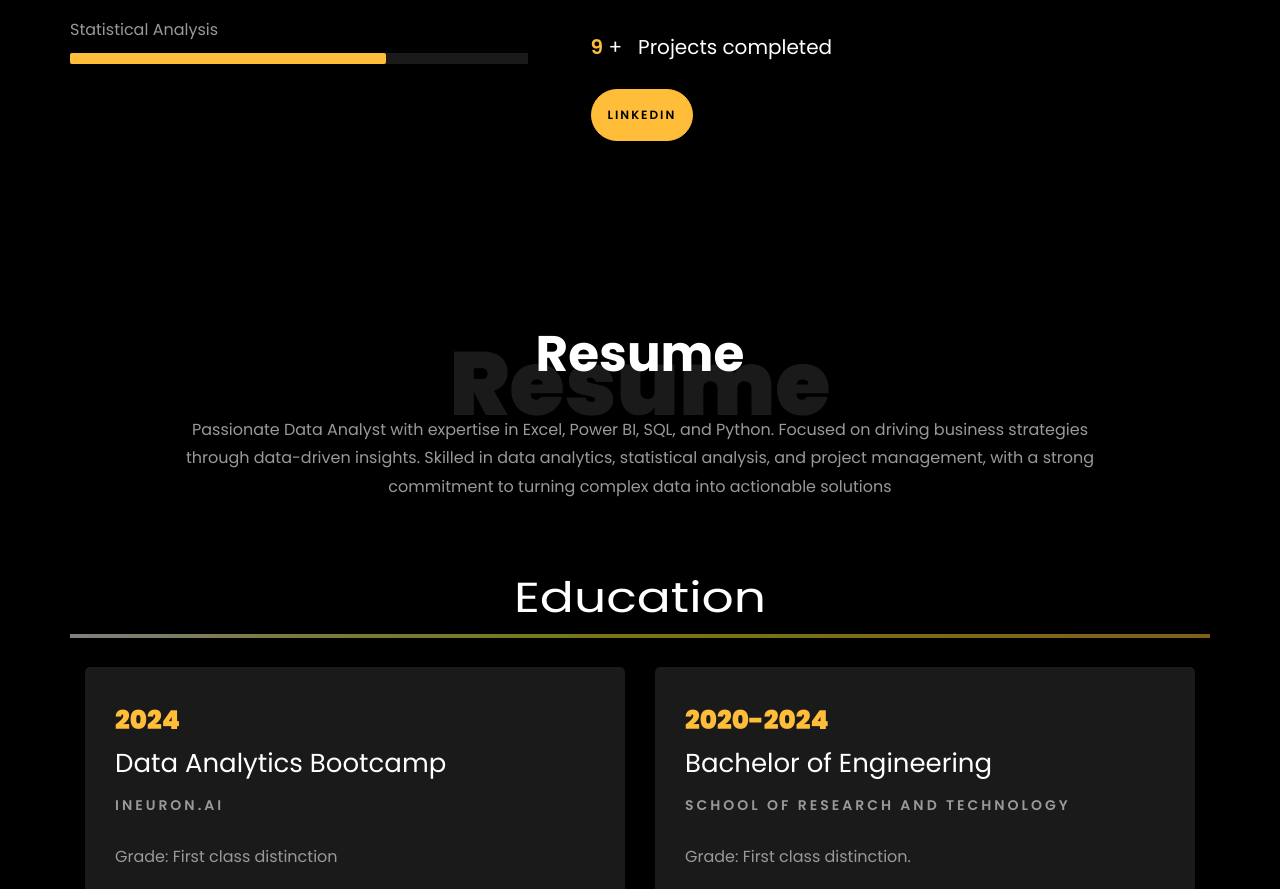
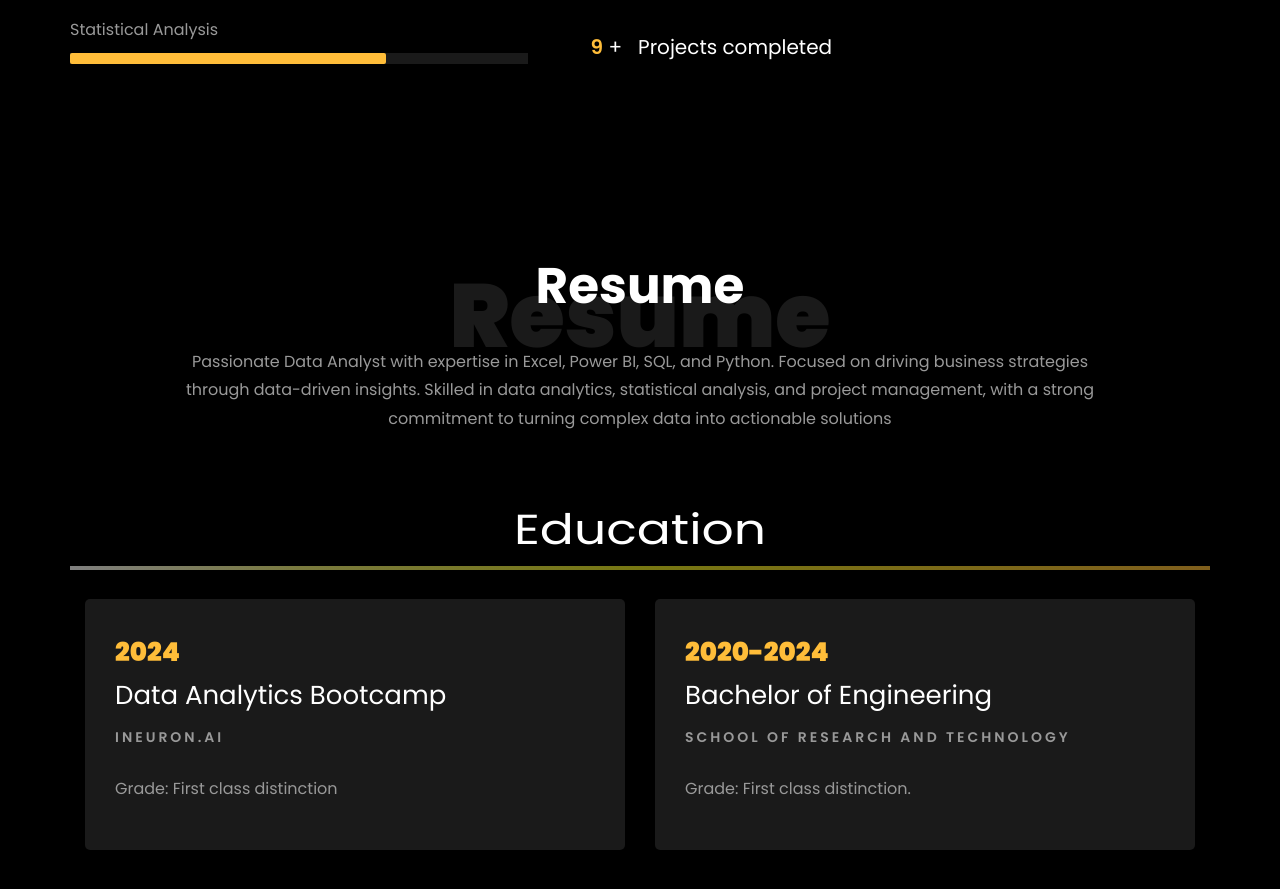
Before and after one commit to jeeya1128/jeeya1128.github.io, a plain HTML site: page index.html in a window 1280 px wide. Shown: the part 1400-2289 px from the top of the page. Drawn offline with Linux system fonts and the light colour scheme; files whose address does not match are found by name.

Commit message:
Update index.html

```diff
--- a/index.html
+++ b/index.html
@@ -299,7 +299,7 @@
 									<span class="number" data-number="10">0</span> <span>+</span>
 									<span>&nbsp; Projects completed</span>
 								</p>
-								<p><a href="www.linkedin.com/in/jeeyakasar" class="btn btn-primary py-3 px-3">LinkedIn</a></p>
+<!-- 								<p><a href="www.linkedin.com/in/jeeyakasar" class="btn btn-primary py-3 px-3">LinkedIn</a></p> -->
 							</div>
 						</div>
 					</div>
```
